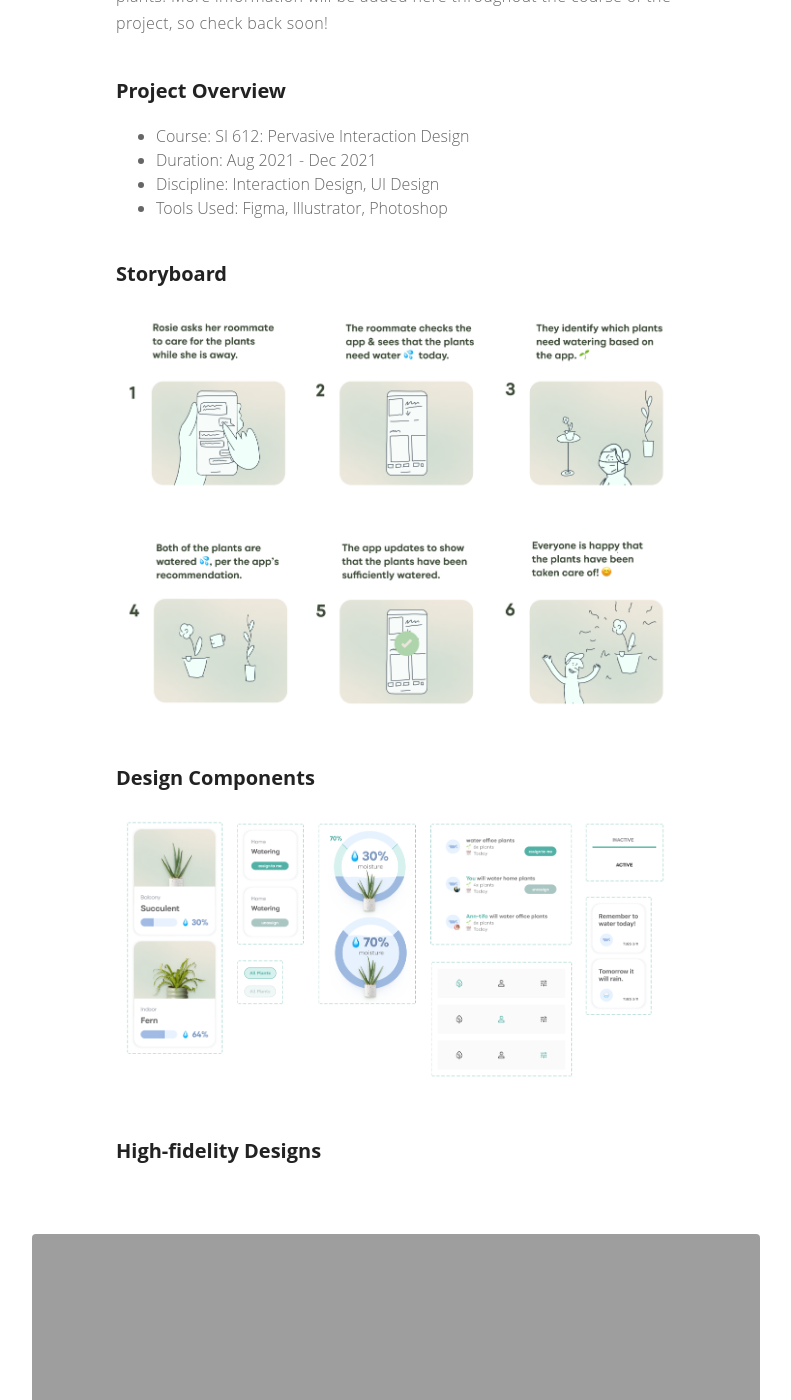
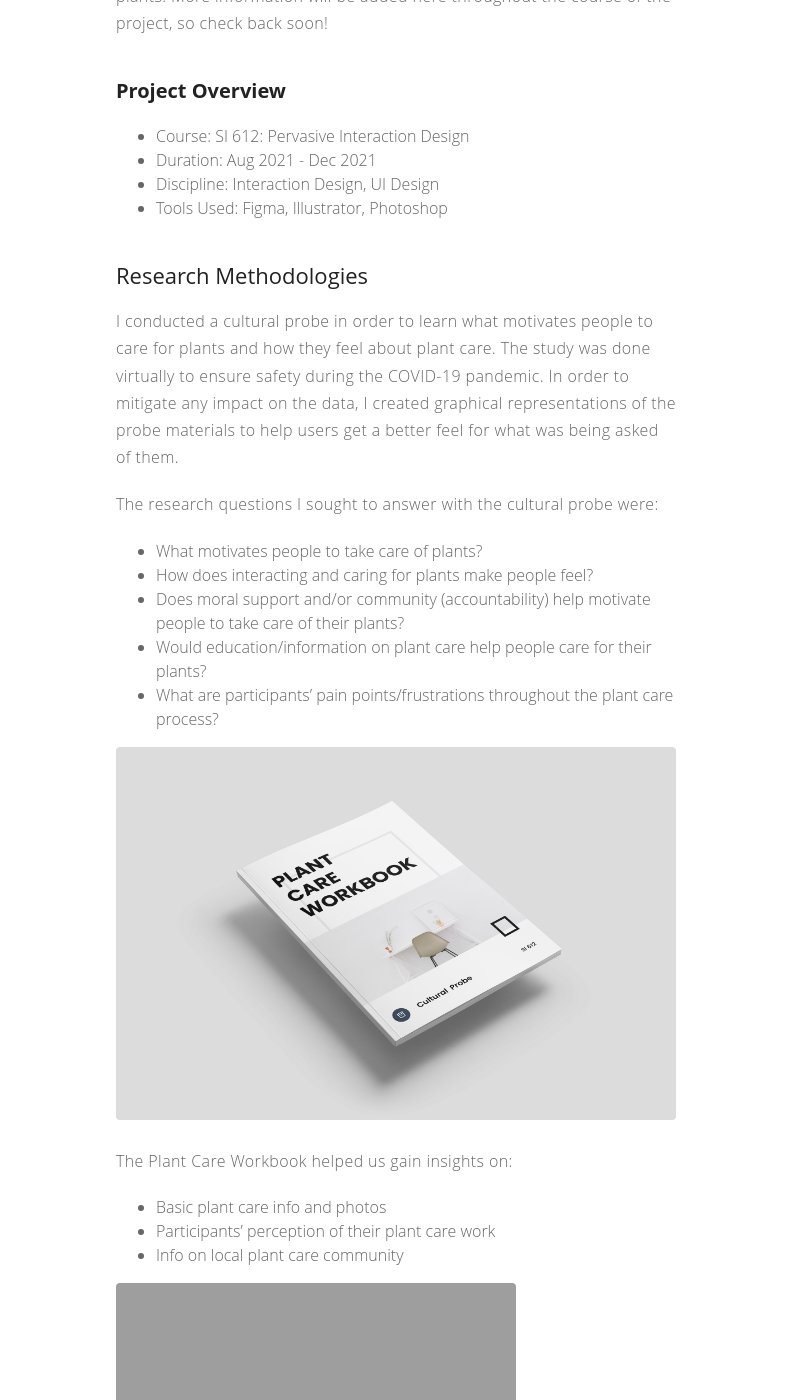
Before and after one commit to Nicholasdgiles/nicholasgiles.github.io, a Jekyll site: the page built from _posts/2021-11-10-plantcare.markdown, in a window 1280 px wide and 1400 px high, scrolled down 912 px. Shown: the whole window, without its empty margins (244-1035 px from the left). Built offline with Jekyll 4.4.1, drawn with Linux system fonts in a browser that asks for light colours; some of the changed text lies outside the part shown.

Commit message:
plantcare_updates

```diff
--- a/_posts/2021-11-10-plantcare.markdown
+++ b/_posts/2021-11-10-plantcare.markdown
@@ -24,22 +24,56 @@ I am currently working on the design of a soil moisture sensor device and compan
 * Discipline: Interaction Design, UI Design
 * Tools Used: Figma, Illustrator, Photoshop
 
+## Research Methodologies
+I conducted a cultural probe in order to learn what motivates people to care for plants and how they feel about plant care. The study was done virtually to ensure safety during the COVID-19 pandemic. In order to mitigate any impact on the data, I created graphical representations of the probe materials to help users get a better feel for what was being asked of them.
+
+The research questions I sought to answer with the cultural probe were:
+- What motivates people to take care of plants?
+- How does interacting and caring for plants make people feel?
+- Does moral support and/or community (accountability) help motivate people to take care of their plants?
+- Would education/information on plant care help people care for their plants?
+- What are participants’ pain points/frustrations throughout the plant care process?
+
+<img src="http://nicholasgiles.com/assets/images/plantcare/culturalprobe_workbook.png" alt="Plantcare Assistant Cultural Probe Workbook" />
+
+The Plant Care Workbook helped us gain insights on:
+- Basic plant care info and photos
+- Participants’ perception of their plant care work
+- Info on local plant care community
+
+<img src="http://nicholasgiles.com/assets/images/plantcare/culturalprobe_feelings.png" alt="Plantcare Assistant Cultural Probe Feelings Booklets" />
+
+The Plant Care Feelings Workbook helped us gain insights on:
+- Positives: benefits of plant care; how the benefits make participants feel
+- Negatives: pain points of plant care; how they make participants feel
+
+<img src="http://nicholasgiles.com/assets/images/plantcare/culturalprobe_daylog.png" alt="Plantcare Assistant Cultural Probe Day Log" />
+
+The Plant Care Day Log served as a mini diary study, and helped us gain insights on:
+- Daily plant care work
+- How those specific tasks make participants feel
+
 ### Storyboard
 <img src="http://nicholasgiles.com/assets/images/plantcare/plantcare_storyboard.png" alt="Plantcare Assistant Storyboard" />
 
+### Brainstorm
+<img src="http://nicholasgiles.com/assets/images/plantcare/brainstorm.png" alt="Plantcare Assistant Brainstorm" />
+
+### Wireframes
+<img src="http://nicholasgiles.com/assets/images/plantcare/wireframes.png" alt="Plantcare Assistant Wireframes" />
+
 ### Design Components
 <img src="http://nicholasgiles.com/assets/images/plantcare/product-components.png" alt="Design Components" />
-
-### High-fidelity Designs
 
 <img src="http://nicholasgiles.com/assets/images/plantcare/product_mock.jpg" class="bigger-image" alt="Plantcare Assistant Hero Image" />
 
 <img src="http://nicholasgiles.com/assets/images/plantcare/product_marketing2.jpg" class="bigger-image" alt="Plantcare Assistant Product Marketing" />
 
-
+### High-Fidelity Designs
 <img src="http://nicholasgiles.com/assets/images/plantcare/product_screens_1.jpg" class="bigger-image" alt="Product Screens 1" />
 <img src="http://nicholasgiles.com/assets/images/plantcare/product_screens_2.jpg" class="bigger-image" alt="Product Screens 2" />
 <img src="http://nicholasgiles.com/assets/images/plantcare/product_screens_3.jpg" class="bigger-image" alt="Product Screens 3" />
+
 ---
 
 Check out some of my other <span class="evidence"><a href="https://nicholasgiles.com/projects/" style="text-decoration: none">case studies</a></span>.
```
Also changed, not shown: assets/images/plantcare/brainstorm.png (added), assets/images/plantcare/culturalprobe_workbook.png (added), assets/images/plantcare/wireframes.png (added), 2 other files.
